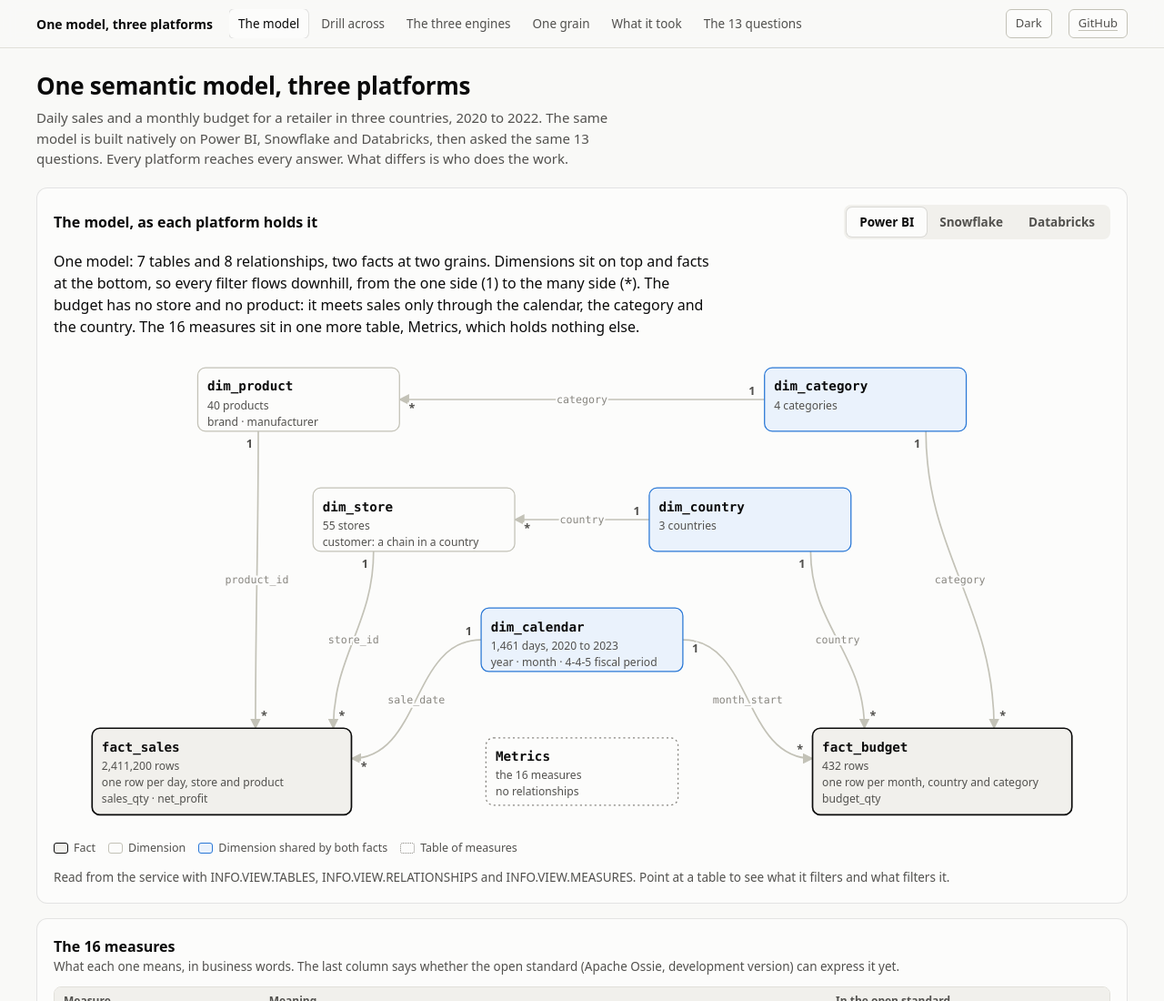
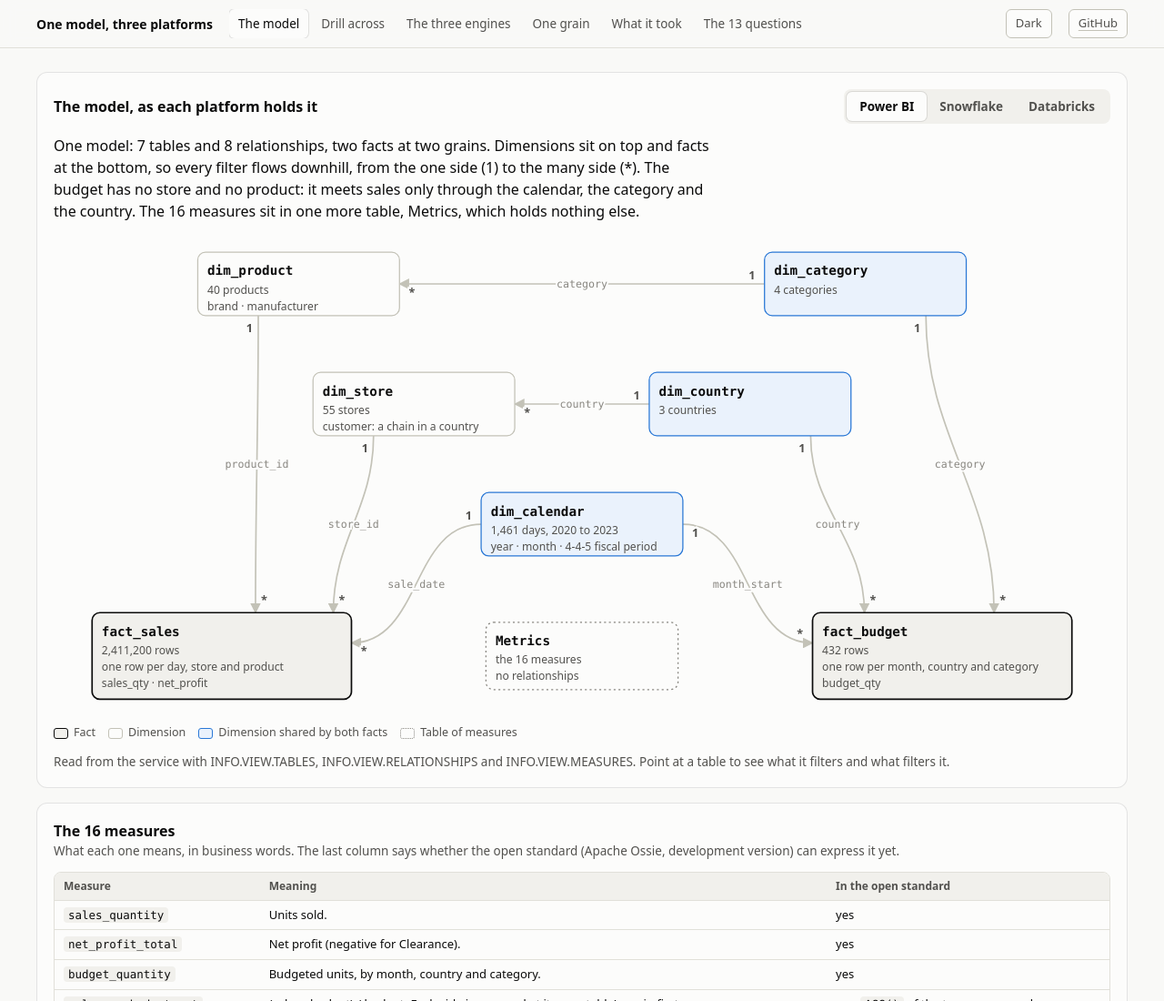
Before and after one commit to djouallah/ossie_bench, a plain HTML site: page docs/index.html in a window 1280 px wide. Shown: the top 1100 px of the page at 91% size. Drawn offline with Linux system fonts and the light colour scheme.

Commit message:
Dashboard: drop the intro heading on the model tab
Co-Authored-By: Claude Opus 5.5 <noreply@anthropic.com>

```diff
--- a/docs/index.html
+++ b/docs/index.html
@@ -272,12 +272,6 @@ footer { padding: 36px 0 48px; color: var(--muted); font-size: 13px; }
 
 <!-- ============================== 0. the model -->
 <section id="model" class="view">
-  <div class="head">
-    <h1>One semantic model, three platforms</h1>
-    <p class="lead">Daily sales and a monthly budget for a retailer in three countries, 2020 to 2022. The same model
-    is built natively on Power BI, Snowflake and Databricks, then asked the same 13 questions. Every platform
-    reaches every answer. What differs is who does the work.</p>
-  </div>
   <div class="card stack">
     <header class="demo-bar"><h3 style="flex:1">The model, as each platform holds it</h3>
       <div class="seg" role="tablist" aria-label="Platform" id="platseg">
```
